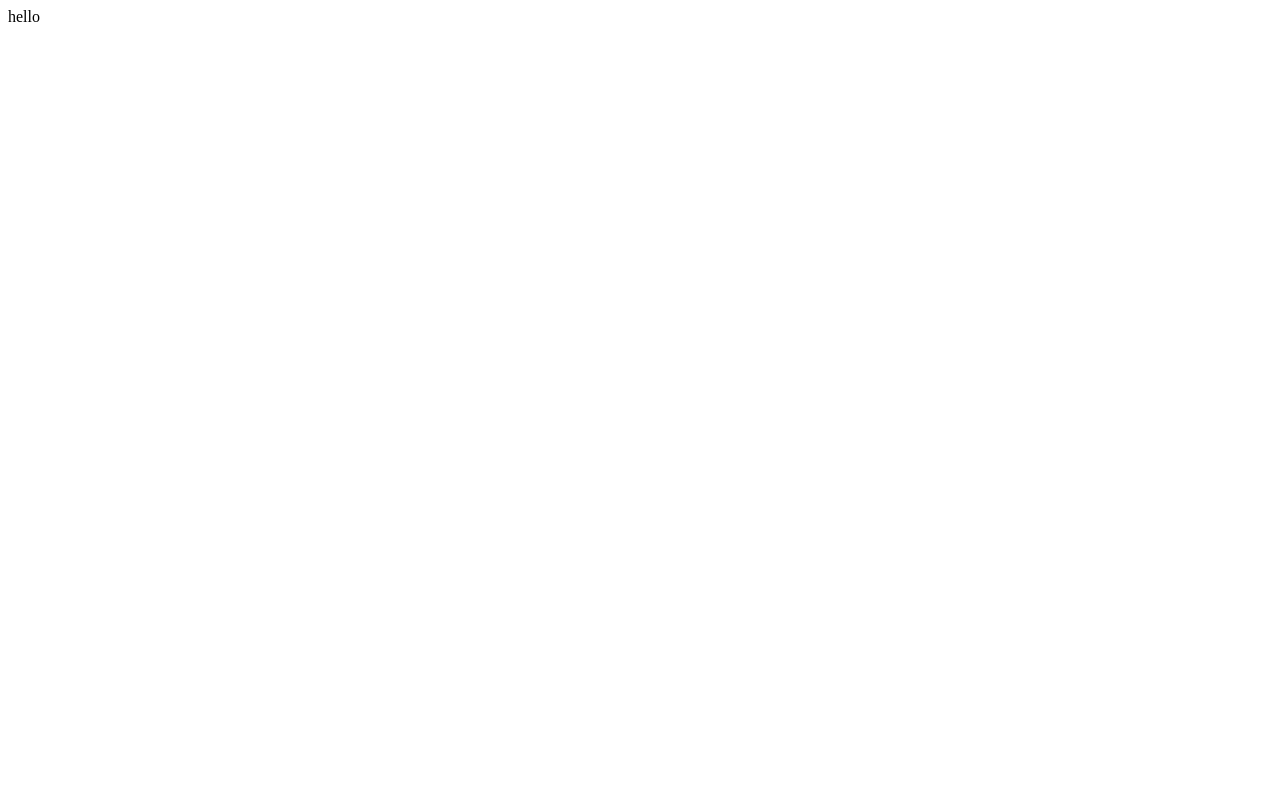
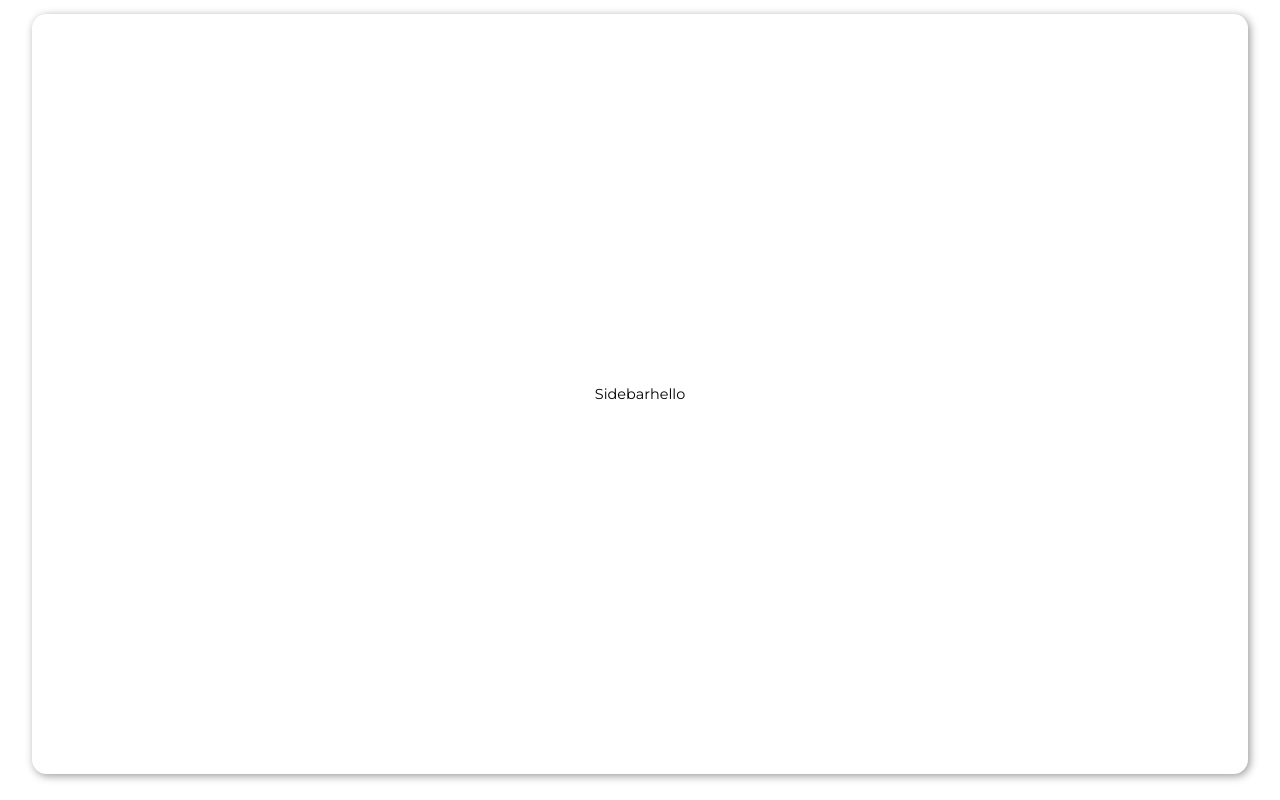
Before and after one commit to anshika9946/WebPortal-UI, a React (Vite) app: page / in a window 1280 px wide. Built offline with nearby package versions, Linux system fonts and the light colour scheme.

Commit message:
defining the basic structure

```diff
--- a/src/App.css
+++ b/src/App.css
@@ -0,0 +1,107 @@
+@import url('https://fonts.googleapis.com/css2?family=Montserrat:wght@100;300;400;500;600;700;800;900&display=swap');
+
+*{
+  padding: 0;
+  box-sizing: border-box;
+  margin: 0;
+  font-family: 'Montserrat', sans-serif;
+  transform: .3s ease;
+}
+
+/* colors (Defalt) */
+:root {
+  --PrimaryColor: rgb(105, 188, 255);
+  --HoverColor: rgb(105, 188, 255);
+  --paleGreen: rgb(105, 188, 255);
+  --whiteColor: #fff;
+  --blackColor: #000;
+  --textColor: #000;
+  --bgColor: #fff;
+  --greyText: #999;
+  --inputColor: #f1f1f1;
+
+  --biggestFontSize: 2.5rem;
+  --h1FontSize: 1.5rem;
+  --h2FontSize: 1.25rem;
+  --h3FontSize: 1.125rem;
+  --normalFontSize: .938rem;
+  --smallFontSize: .813rem;
+  --smallestFontSize: .75rem;
+
+}
+
+/* Default Styles */
+html{
+  font-size:90%;
+}
+
+*{
+  text-decoration: none;
+}
+
+a{
+  text-decoration: none;
+}
+
+li{
+  list-style: none;
+}
+
+.icons{
+  font-size:var(--h2FontSize);
+}
+
+img{
+  width: 100%;
+  height: auto;
+}
+
+.flex{
+  display: flex;
+  align-items: center;
+}
+
+.grid{
+  display: grid;
+  align-items: center;
+}
+
+.btn{
+  border: none;
+  outline: none;
+  cursor: pointer;
+  border-radius: 8px;
+  box-shadow: 0 2px 4px var(--inputColor);
+  padding: .8rem 1rem;
+  color: var(--textColor);
+}
+
+.btn .icons{
+  margin-left: .5rem;
+}
+
+.btn:hover{
+  background: var(--paleGreen);
+  color: var(--PrimaryColor);
+}
+
+body{
+  display: flex;
+  align-items: center;
+  justify-content: center;
+  margin: auto;
+  padding: 1rem;
+}
+
+.container{
+  position: relative;
+  width: 95vw;
+  height: 95vh;
+  display: flex;
+  align-items: center;
+  justify-content: center;
+  background: var(--bgColor);
+  overflow: hidden;
+  border-radius: 1rem;
+  box-shadow: 2px 2px 8px var(--greyText);
+}
--- a/src/App.jsx
+++ b/src/App.jsx
@@ -2,14 +2,16 @@ import React from "react";
 import Dashboard from "./Components/Dashboard.jsx";
 
 import './App.css';
+import Sidebar from "./Components/SideBar Section/Sidebar.jsx";
 
 
 
 const App = () => {
 	return (
 
-      <div className="App">
-        <Dashboard />
+      <div className="container">
+        <Sidebar/>
+        <Dashboard/>
       </div>
 
 	);
--- /dev/null
+++ b/src/Components/SideBar Section/Sidebar.jsx
@@ -0,0 +1,11 @@
+import React from 'react'
+import './Sidebar.css'
+const Sidebar = () => {
+  return (
+    <div className="Sidebar">
+      Sidebar
+    </div>
+  )
+}
+
+export default Sidebar;
```
Also changed, not shown: src/Components/Body Section/Activity Section/Activity.jsx (added, +11 -0 lines), src/Components/Body Section/Listing Section/Listing.jsx (added, +11 -0 lines), src/Components/Body Section/Top Section/Top.jsx (added, +11 -0 lines), src/Components/Body Section/Activity Section/Activity.scss (added), src/Components/Body Section/Listing Section/Listing.scss (added), src/Components/Body Section/Top Section/Top.scss (added), src/Components/SideBar Section/Sidebar.css (added).
